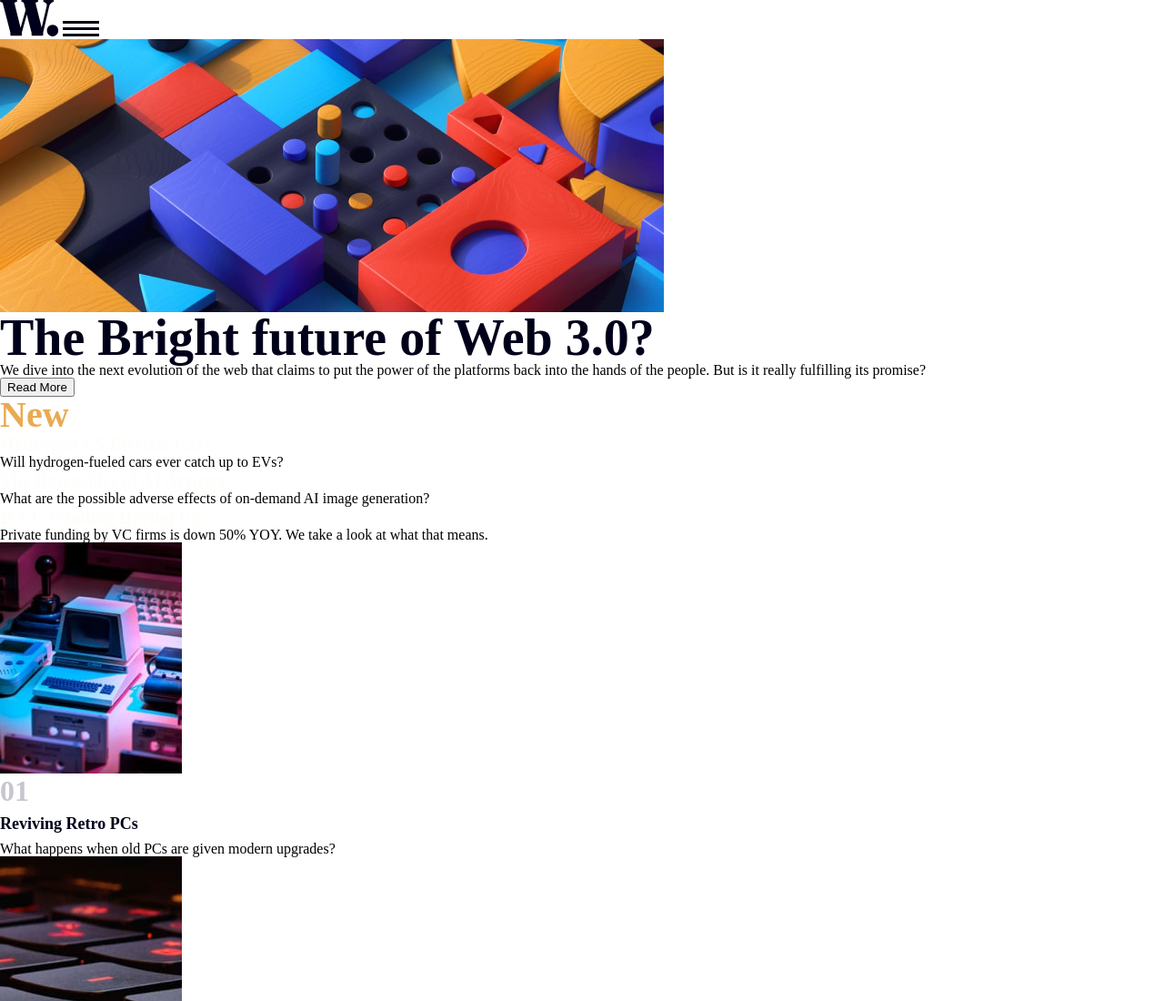
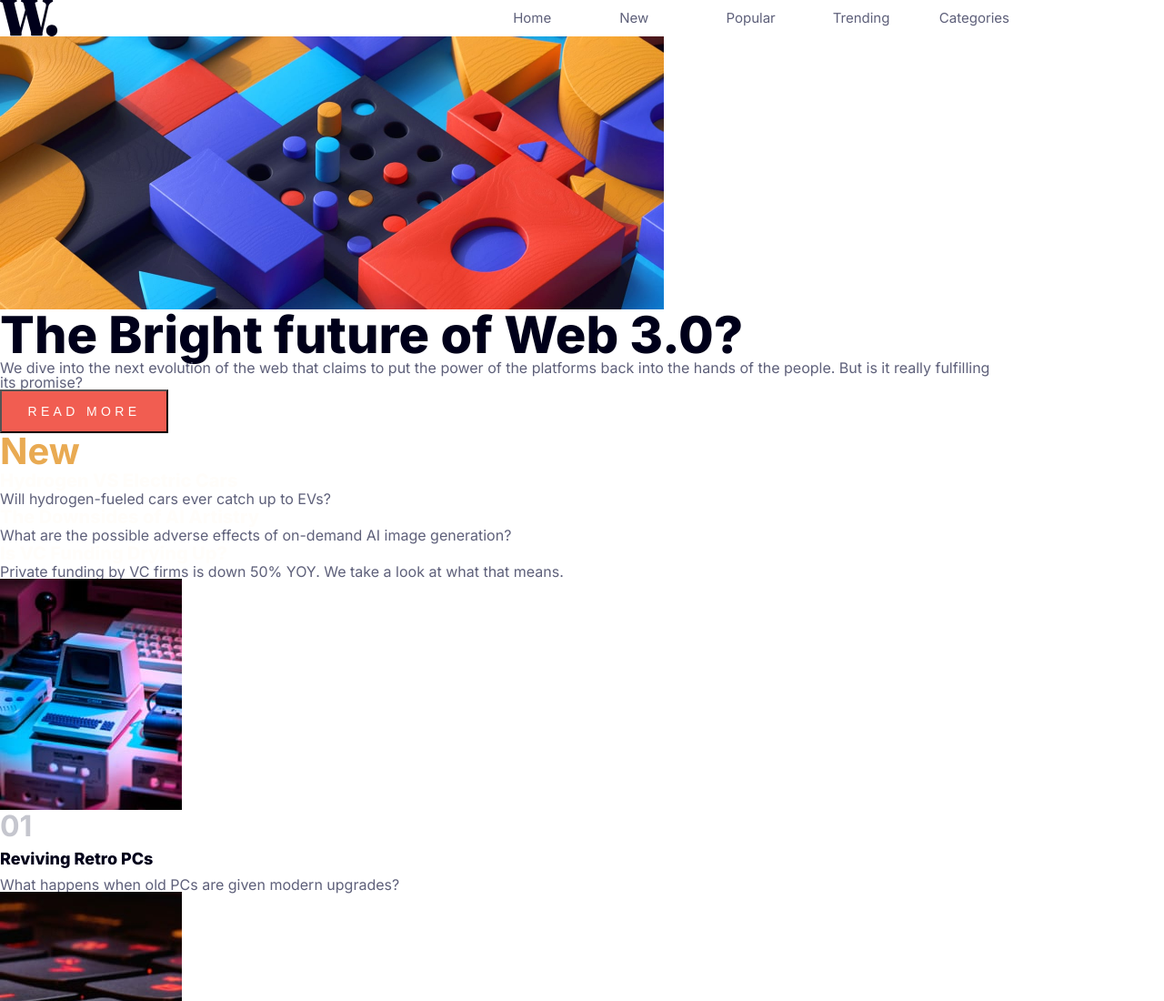
Before and after one commit to RalfiSlask/news-homepage, a plain HTML site: page index.html in a window 1280 px wide. Shown: the top 1100 px of the page at 91% size. Drawn offline with Linux system fonts and the light colour scheme.

Commit message:
11th oct

```diff
--- a/index.html
+++ b/index.html
@@ -6,11 +6,22 @@
   <link rel="icon" type="image/png" sizes="32x32" href="./assets/images/favicon-32x32.png">
   <title>News homepage</title>
   <link rel="stylesheet" href="./styles/style.css">
+  <link rel="preconnect" href="https://fonts.googleapis.com">
+  <link rel="preconnect" href="https://fonts.gstatic.com" crossorigin>
+  <link href="https://fonts.googleapis.com/css2?family=Inter:wght@400;500;600;700;800&display=swap" rel="stylesheet">
 </head>
 <body>
+  <div class="site_container">
     <header>
-    <img src="./assets/images/logo.svg" alt="a black logo of the letter w with a punctuation after">
-    <img src="./assets/images/icon-menu.svg" alt="hamburger menu to open sidebar">
+      <img class="w_logo" src="./assets/images/logo.svg" alt="a black logo of the letter w with a punctuation after">
+      <img class="hamburger" src="./assets/images/icon-menu.svg" alt="hamburger menu to open sidebar">
+      <nav>
+        <div>Home</div>
+        <div>New</div>
+        <div>Popular</div>
+        <div>Trending</div>
+        <div>Categories</div>
+      </nav>
     </header>
     <main>
       <section>
@@ -75,31 +86,6 @@
         </article>
       </footer>
     </main>
-
-
-
-
-
-
-
-
-
-
-
-
-
-
-  01
-  Reviving Retro PCs
-  What happens when old PCs are given modern upgrades?
-
-  02
-  Top 10 Laptops of 2022
-  Our best picks for various needs and budgets.
-
-  03
-  The Growth of Gaming
-  How the pandemic has sparked fresh opportunities.
-
+  </div>
 </body>
 </html>
--- a/styles/_variables.scss
+++ b/styles/_variables.scss
@@ -2,3 +2,4 @@ $darkspaceblue: #00001A;
 $goldcolor: #E9AA52;
 $silvercolor: #C5C6CE;
 $vermillioncolor: #F15D51;
+$gunmetalcolor: #5E607A;
--- a/styles/style.scss
+++ b/styles/style.scss
@@ -1,8 +1,44 @@
 @import "_reset";
 @import "_variables";
 
+@mixin flex-center {
+    display: flex;
+    justify-content: center;
+    align-items: center;
+}
+
+@mixin flex-between {
+    display: flex;
+    justify-content: space-between;
+    align-items: center;
+}
+
 * {
     box-sizing: border-box;
+}
+
+body {
+    color: $gunmetalcolor;
+    font-family: 'Inter', sans-serif;
+}
+
+.site_container {
+    width: 343px;
+}
+
+header {
+    width: 100%;
+    height: 28px;
+    @include flex-between();
+}
+
+.w_logo {
+    width: 45px;
+    height: 100%;
+}
+
+.hamburger {
+    display: block;
 }
 
 .puzzle_image_container {
@@ -13,6 +49,31 @@
         height: 100%;
         object-fit: cover;
     }
+}
+
+nav {
+    display: none;
+}
+
+nav div {
+    font-size: 0.938rem;
+    font-weight: 400;
+    line-height: 1.625rem;
+    &:hover {
+        cursor: pointer;
+        color: $vermillioncolor;
+    }
+}
+
+button {
+    width: 185px;
+    height: 48px;
+    background-color: $vermillioncolor;
+    color: #FFFDFA;
+    text-transform: uppercase;
+    font-size: 0.875rem;
+    line-height: 1.5rem;
+    letter-spacing: 0.273rem;
 }
 
 h1 {
@@ -59,6 +120,20 @@ h5 {
 }
 
 @media screen and (min-width: 680px) {
+
+    .site_container {
+        width: 1110px;
+    }
+
+    header {
+        width: 1110px;
+        height: 40px;
+    }
+
+    .w_logo {
+        width: 64px;
+    }
+
     h1 {
         font-size: 3.5rem;
         line-height: 3.5rem;
@@ -72,4 +147,17 @@ h5 {
     .puzzle_image_container {
         width: 730px;
     }
+
+    .hamburger {
+        display: none;
+    }
+
+    nav {
+        display: grid;
+        grid-template-columns: repeat(5, 1fr);
+        grid-auto-flow: column;
+        gap: 40px;
+    }
+
+
 }
```
Also changed, not shown: styles/style.css, 1 other file. Lines whose indentation alone changed are shown as unchanged.
